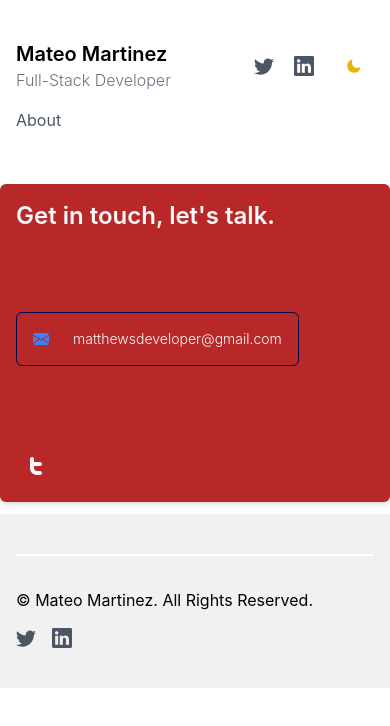
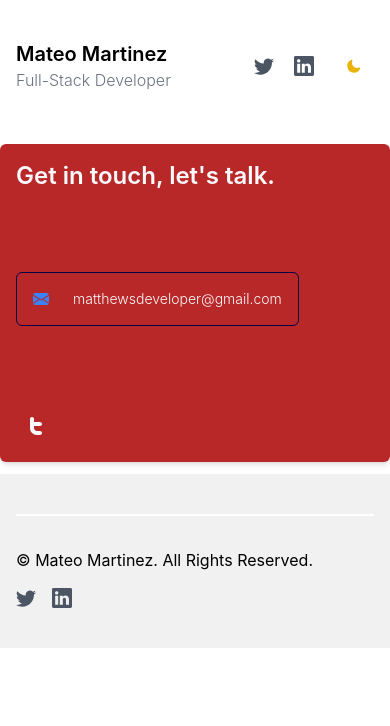
Before and after one commit to Matthew32/portfoliov4, a Next.js app: page /contact in a window 390 px wide. Shown: the top 726 px of the page. Built offline with nearby package versions, Linux system fonts and the light colour scheme.

Commit message:
Added fixes

```diff
--- a/src/components/contact.tsx
+++ b/src/components/contact.tsx
@@ -4,7 +4,7 @@ import userData from "../constants/data";
 
 export default function Contact() {
   return (
-    <section id="#contact">
+    <section href="#contact">
       <div className="relative z-10 rounded-md shadow-md bg-[#b92828] p-4 md:p-10 lg:p-20 max-w-6xl mx-auto mt-3 mb-3">
         <div className="grid grid-cols-1 md:grid-cols-2 gap-4">
           <div className="md:ml-4">
--- a/src/components/navbar.tsx
+++ b/src/components/navbar.tsx
@@ -54,9 +54,9 @@ export default function Navbar() {
             )}
           </Link>
           <Link
-            href="#contact"
+            href="/contact"
             className={`text-base  ${
-              router.asPath === "#contact"
+              router.asPath === "/contact"
                 ? "text-gray-800 font-bold dark:text-gray-400"
                 : "text-gray-600 dark:text-gray-300 font-normal "
             }`}
@@ -145,14 +145,6 @@ export default function Navbar() {
           </button>
         </div>
       </div>
-      <div className="mx-auto space-x-8 block md:hidden mt-4">
-        <Link
-          href="#contact"
-          className="text-base font-normal text-gray-600 dark:text-gray-300"
-        >
-          About
-        </Link>
-      </div>
     </div>
   );
 }
```
